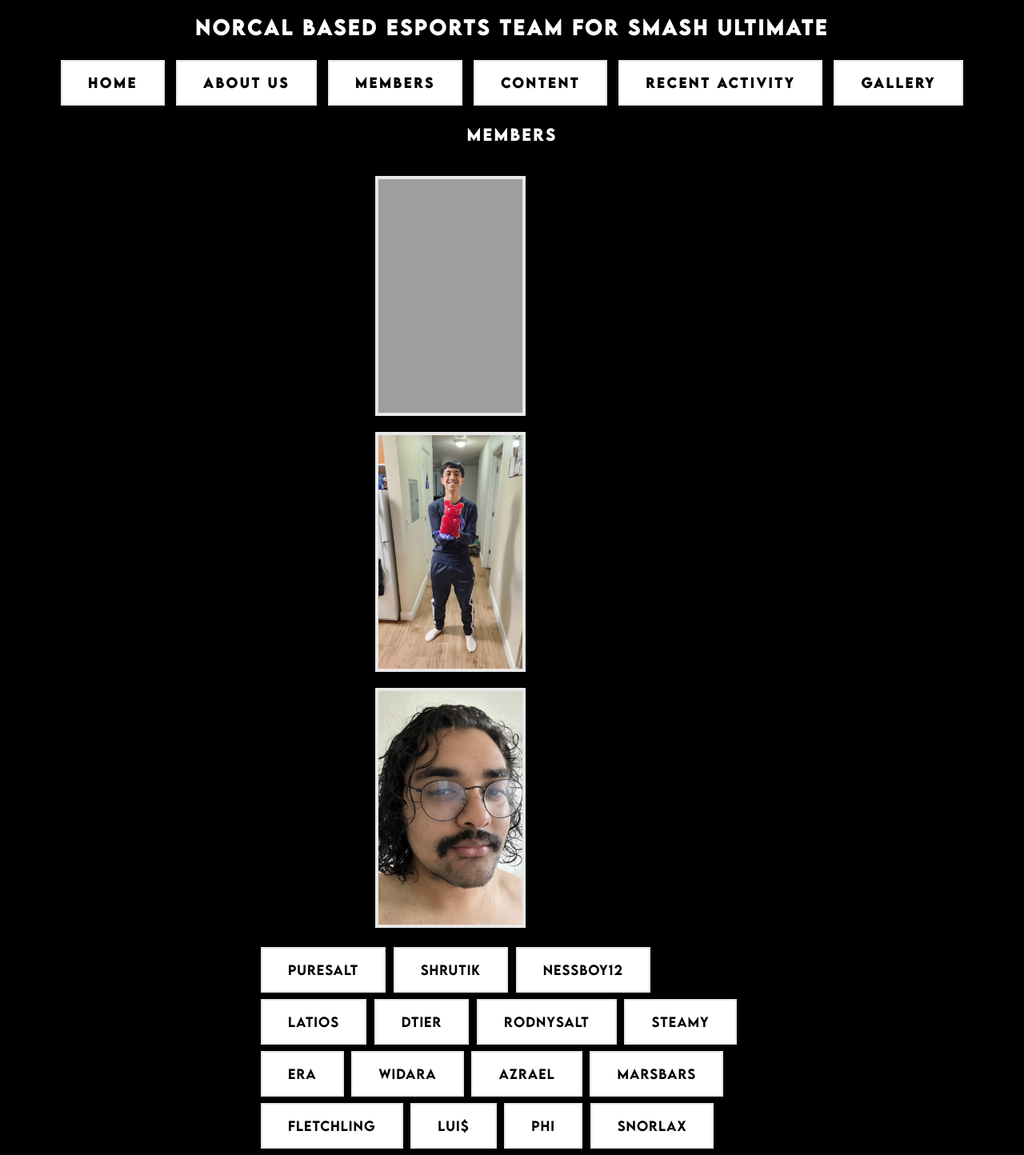
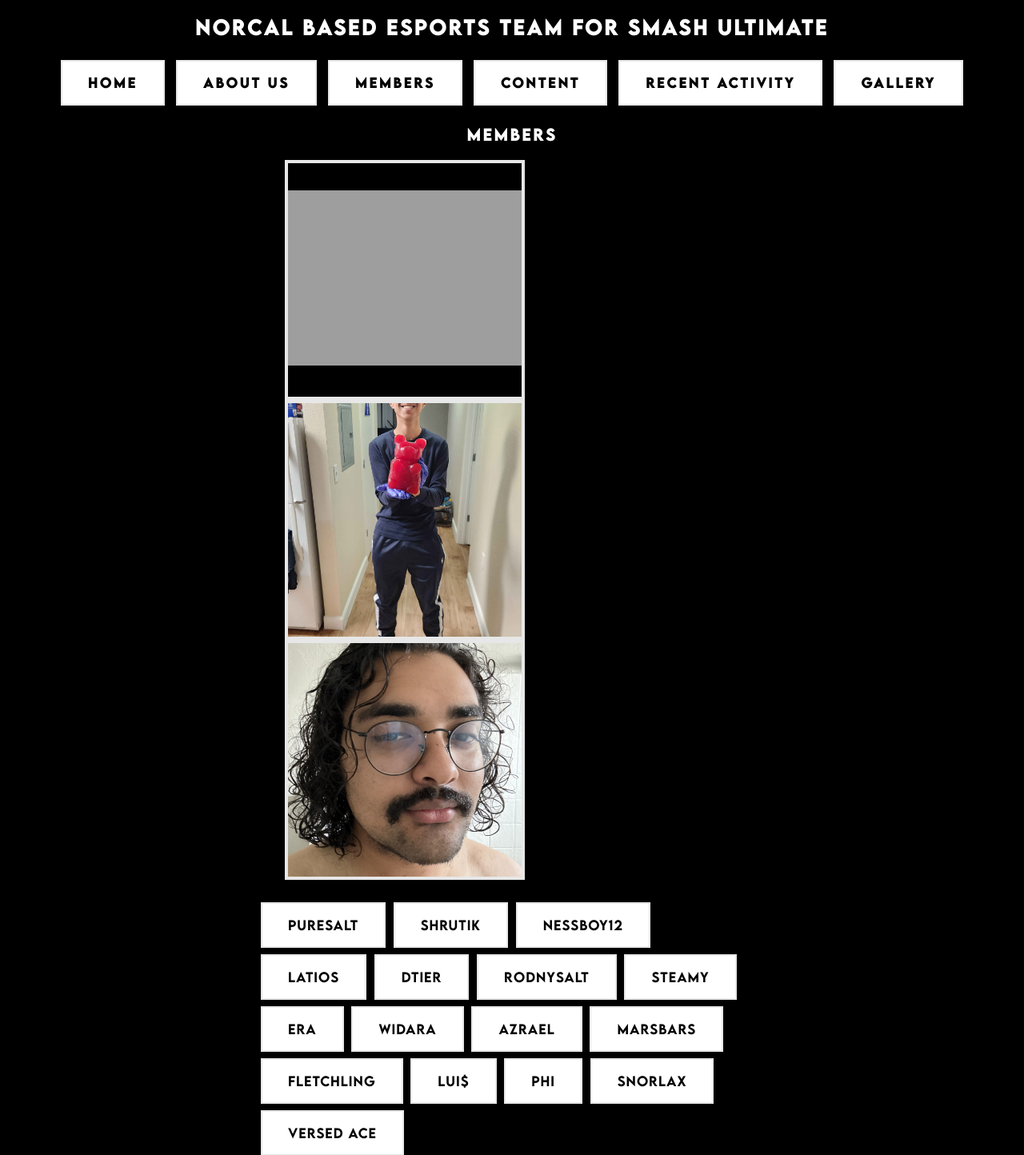
Before and after one commit to pkflash/saltesports, a Django app: page /salt/members in a window 1280 px wide. Shown: the part 199-1643 px from the top of the page at 80% size. Run offline with Django 5.2, Linux system fonts and the light colour scheme; a map, chart or similar area stays blank; grey boxes are pictures that could not be loaded.

Commit message:
will pushing make the changes visible man wtf

```diff
--- a/salt/static/salt/styles.css
+++ b/salt/static/salt/styles.css
@@ -95,40 +95,29 @@ a:active {
 
 
 .flex-container {
-    display: flex;
-    flex-wrap: wrap;
-    justify-content: center;
-    padding: 20px;
-    gap: 20px; /* Adds consistent spacing between divs */
-    width: 33%;
-    float: left;
+    width: 100%;
+    margin: 0 auto;
 }
 
-/* Container for the image and border */
 #player-container {
     position: relative;
-    display: inline-block; /* Ensures the container wraps the image tightly */
-    border: 4px solid #e7e7e7; /* Add the border here */
-    padding: 0; /* Ensures no extra space around the image */
-    box-sizing: border-box; /* Includes the border in the container dimensions */
-    transition: 0.5s; /* Optional: smooth background color transition */
-    width: 300px; /* Define image width */
-    height: 300px; /* Maintain aspect ratio */
-    overflow: hidden;
-
+    width: 300px; /* Set fixed width */
+    height: 300px; /* Set fixed height */
+    border: 4px solid #e7e7e7; /* Add border */
+    overflow: hidden; /* Prevent content overflow */
+    box-sizing: border-box; /* Include padding and border in element's total width/height */
+    display: flex; /* Use flex to center content within each player container */
+    align-items: center;
+    justify-content: center;
+    flex-direction: column;
+    float:left;
 }
 
-/* Image styling */
 #player {
-    display: block; /* Avoids inline spacing issues */
-    float: left;
-    transition: opacity 0.5s; /* Smooth fading effect */
-    /* max-width: 100%;
-    max-height: 100%; */
     width: 100%;
-    height: 100%;
-    /* aspect-ratio: 1; */
+    height: auto;
     object-fit: cover;
+
 }
 
 /* Hover effect: Image fades, but border stays */
@@ -143,7 +132,7 @@ a:active {
     top: 0%;
     left: 5%;
     margin: 4px 2px;
-    color: white;
+    color: rgb(255, 255, 255);
     /* transform: translate(-50%, -50%); */
     transition-duration: 0.5s;
     letter-spacing: 2px;
```
